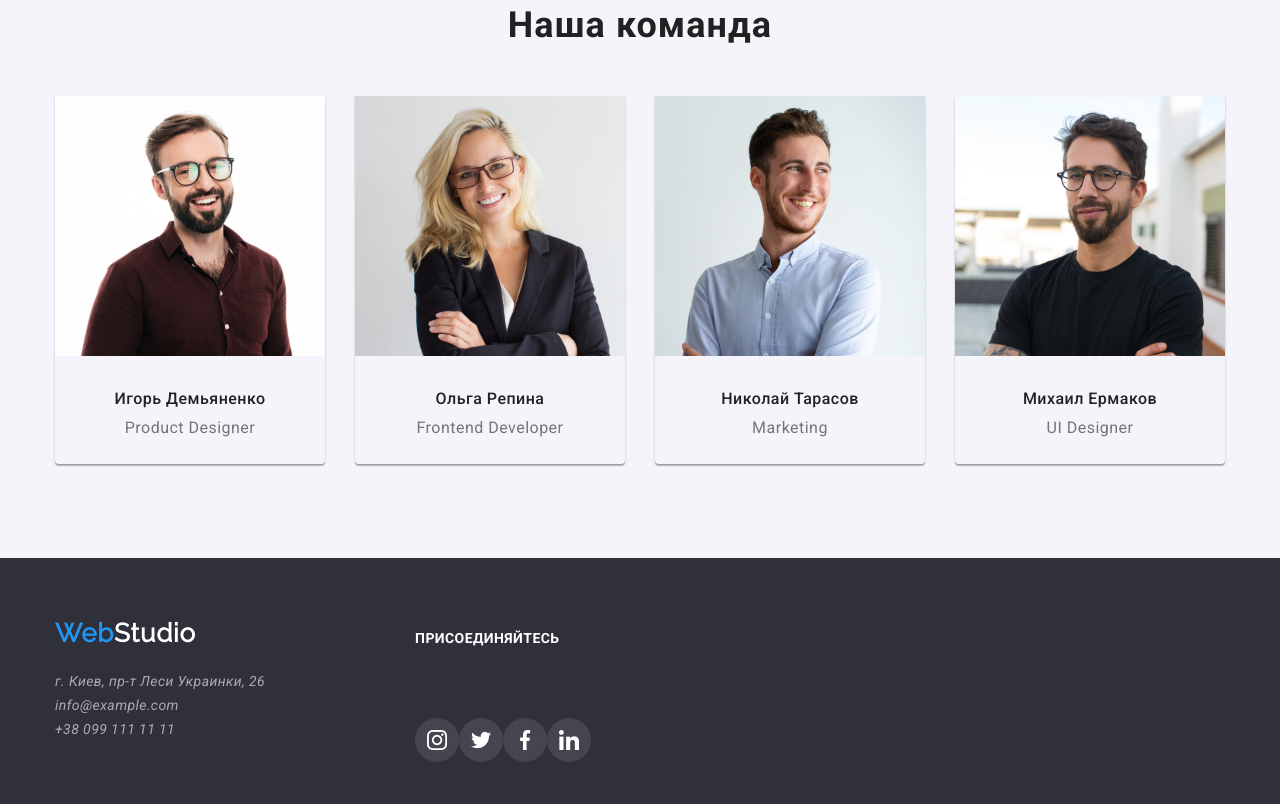
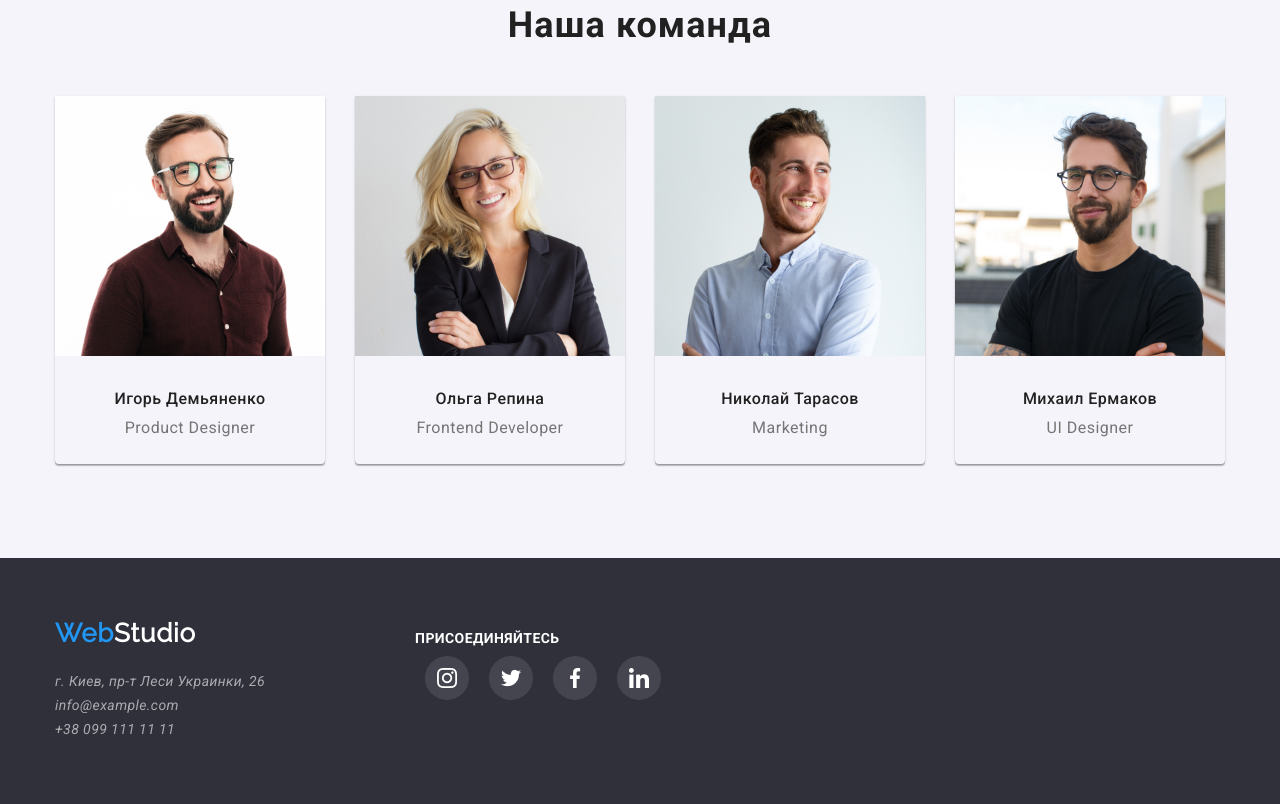
Before and after one commit to front-blacklynx/test-flex, a plain HTML site: page index.html in a window 1280 px wide. Shown: the part 1551-2355 px from the top of the page. Drawn offline with Linux system fonts and the light colour scheme.

Commit message:
Update style.css

```diff
--- a/style.css
+++ b/style.css
@@ -523,8 +523,7 @@ footer {
     line-height: 16px;
     letter-spacing: 0.03em;
     text-transform: uppercase;
-    margin-top: 72px;
-    margin-left: 150px;
+
 
     color: #FFFFFF;
 }
@@ -534,21 +533,25 @@ footer {
     display: inline-block;
     width: 44px;
     height: 44px;
-
+    margin: 10px;
 }
 
 .twitter {
     display: inline-block;
     width: 44px;
     height: 44px;
+    margin: 10px;
 }
 
 .facebook {
     display: inline-block;
+    margin: 10px;
+
 }
 
 .linkedin {
     display: inline-block;
+    margin: 10px;
 }
 
 .instagram::after {
@@ -613,7 +616,10 @@ footer {
 }
 
 .join-social {
+    margin-top: 72px;
+    margin-left: 150px;
     display: flex;
     flex-direction: column;
+    /* margin-bottom: 75px; */
 
 }
```
